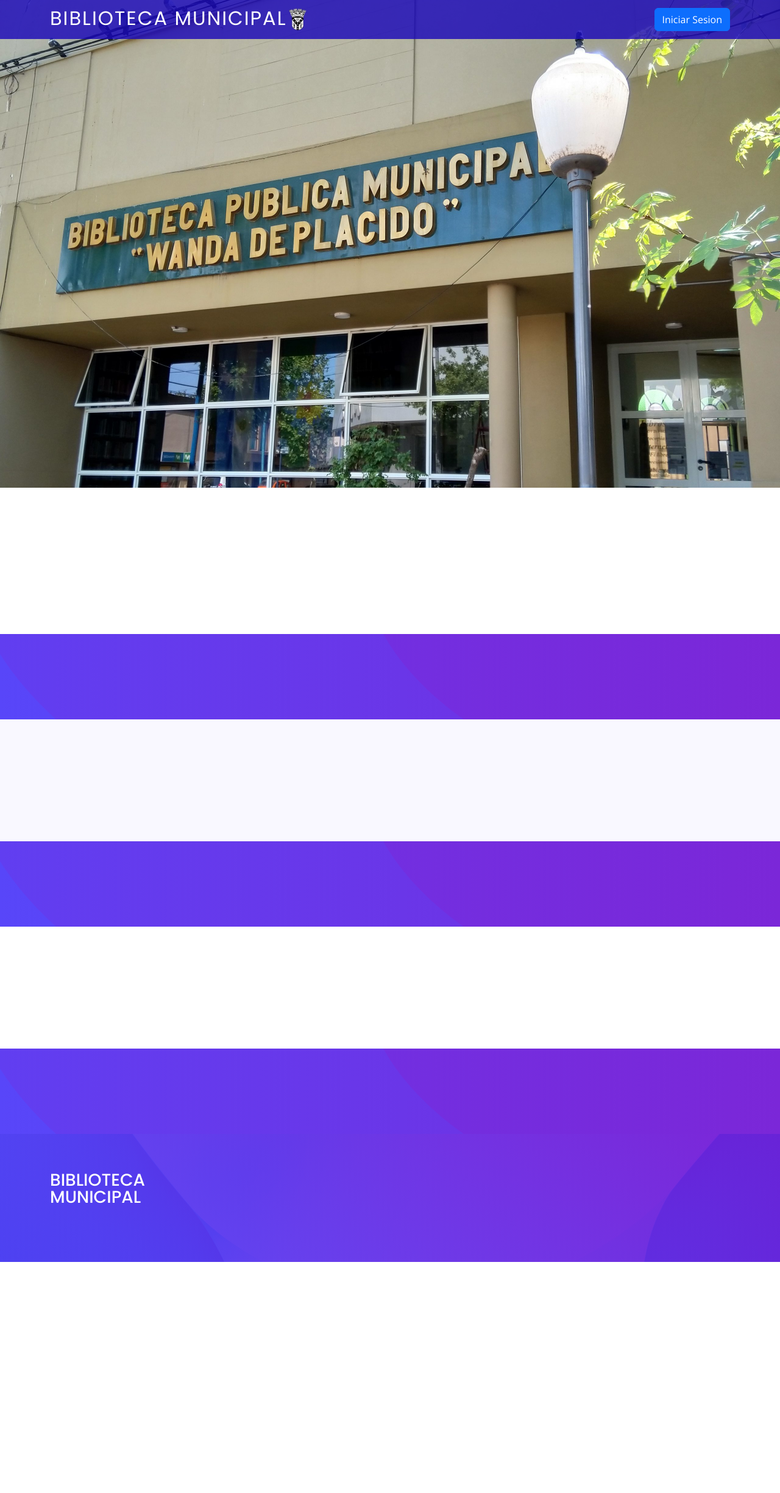
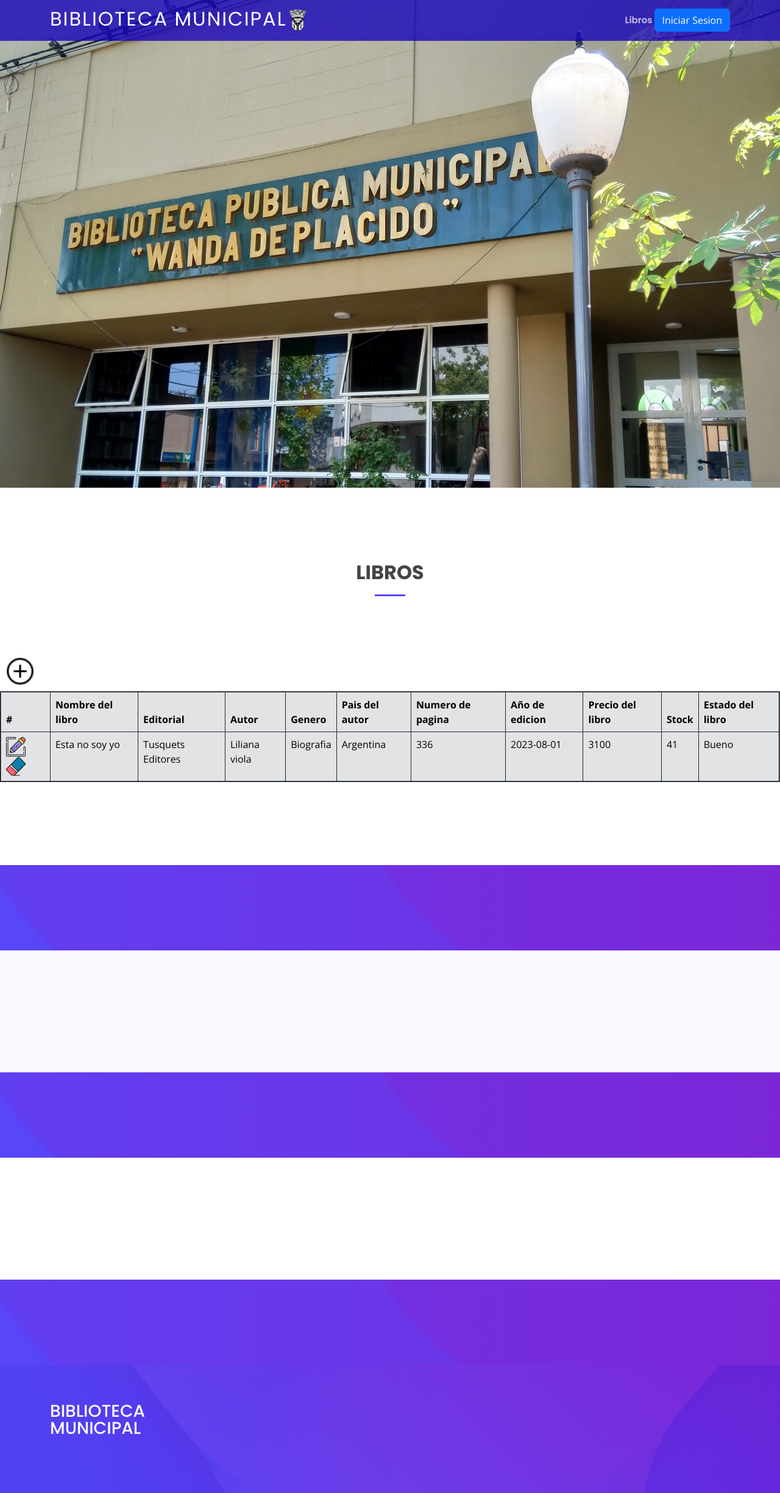
Before and after one commit to lologratto/biblioteca, a PHP site: page /p_principal.php in a window 1280 px wide. Shown: the whole page at 61% size. Before the commit the page ends 2070 px from the top, so only its background shows below. Run offline with PHP 8.4, Linux system fonts and the light colour scheme; data comes from the database, SQL or seed files in the repository.

Commit message:
buscar libros pagina publica

```diff
--- a/p_principal.php
+++ b/p_principal.php
@@ -52,7 +52,8 @@
 
       <nav id="navbar" class="navbar">
         <ul>
-          <button type="button" class="btn btn-primary" data-bs-toggle="modal" data-bs-target="#exampleModal">
+        <li><a class="nav-link scrollto" href="#about">Libros</a></li>
+        <button type="button" class="btn btn-primary" data-bs-toggle="modal" data-bs-target="#exampleModal">
   Iniciar Sesion
 </button>
         </ul>
@@ -86,7 +87,68 @@
     <section id="about" class="about">
     <div class="container text-center" data-aos="fade-up" style="border: 1px #000;">
 
+    <div class="row">
+        <div class="section-title">
+          <h2>Libros</h2>
 
+        </div>
+          <div class="col">
+
+          </div>
+        </div>
+      </div>
+      <br>
+      <div>
+      <div class="caja3 ">
+
+
+
+        <table class="table caja2" border="2px">
+     </div >
+
+
+        <table class="table table-bordered border-dark table-secondary table-hover" border="2px">
+        <thead class="m-1">
+
+        <thead>
+          <tr>
+          <th scope="col">#</th>
+      <th scope="col">Nombre del libro</th>
+      <th scope="col">Editorial</th>
+      <th scope="col">Autor</th>
+      <th scope="col">Genero</th>
+      <th scope="col">Pais del autor</th>
+      <th scope="col">Numero de pagina</th>
+      <th scope="col">Año de edicion</th>
+      <th scope="col">Precio del libro</th>
+      <th scope="col">Stock</th>
+      <th scope="col">Estado del libro</th>
+          </tr>
+        </thead>
+        <tbody>
+<?php
+  require "php/conexion.php";
+  $q="select * from libros ";
+  $r=mysqli_query($con, $q);
+
+  while( $datos=mysqli_fetch_array($r)){
+    echo("<tr>");
+    echo("<td scope='row'> <a href='procesos/libros/libro2.php?id_libro=".$datos['id_libro']."&funcion=M' ><img src='img/editar.png' alt='' ></a>
+
+  <a href='procesos/libros/libro2.php?id_libro=".$datos['id_libro']."&funcion=B'><img src='img/goma-de-borrar.png' alt=''></a>
+
+  <td>". $datos['nombrel']."</td><td>".$datos['editorial']."</td><td>".$datos['autor']."</td><td>".$datos['genero']."</td><td>".$datos['pais_autor']."</td><td>".$datos['n_pagina']."</td><td>".$datos['año_edicion']."</td><td>".$datos['precio_libro']."</td><td>".$datos['stock']."</td><td>".$datos['estado']."</td>");
+   echo("</tr>");
+
+
+
+  }
+
+  ?>
+  </tbody>
+  <a href='procesos/libros/libro2.php?id_libro=0&funcion=A' ><img src='img/boton-agregar.png ' class="m-2" height="50px" ></a>
+  </table>
+</body>
 
       </div>
     </section><!-- End About Section -->
```
